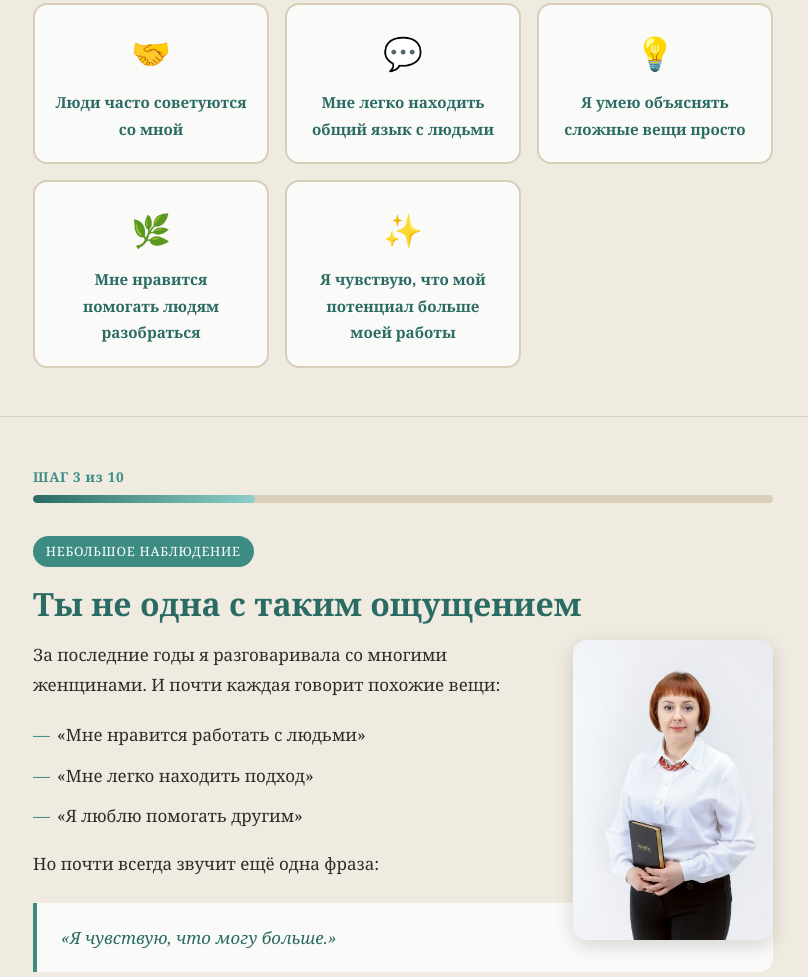
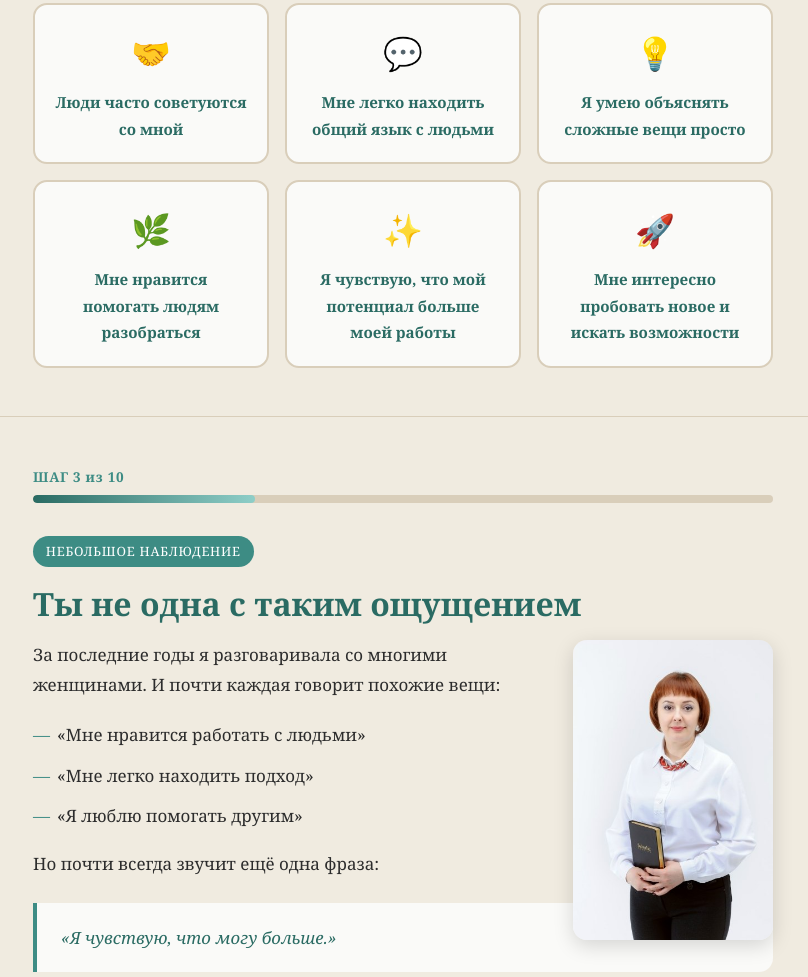
Before and after one commit to EvelinaEvaLina/inna-naumenko, a plain HTML site: page index.html in a window 1280 px wide. Shown: the part 1925-2902 px from the top of the page, without its empty margins (237-1045 px from the left). Drawn offline with Linux system fonts and the light colour scheme.

Commit message:
Step 2: add 6th tap card about trying new things

```diff
--- a/index.html
+++ b/index.html
@@ -866,6 +866,11 @@
         <div class="card-title">Я чувствую, что мой потенциал больше моей работы</div>
         <div class="card-reveal">Это интуиция. И она почти никогда не ошибается.</div>
       </div>
+      <div class="tap-card" onclick="toggleCard(this, 'cards-result')">
+        <span class="card-icon">🚀</span>
+        <div class="card-title">Мне интересно пробовать новое и искать возможности</div>
+        <div class="card-reveal">Это признак перехода от «сотрудника» → к «предпринимателю» — показатель готовности к изменениям.</div>
+      </div>
     </div>
 
     <div class="result-badge" id="cards-result">
```
